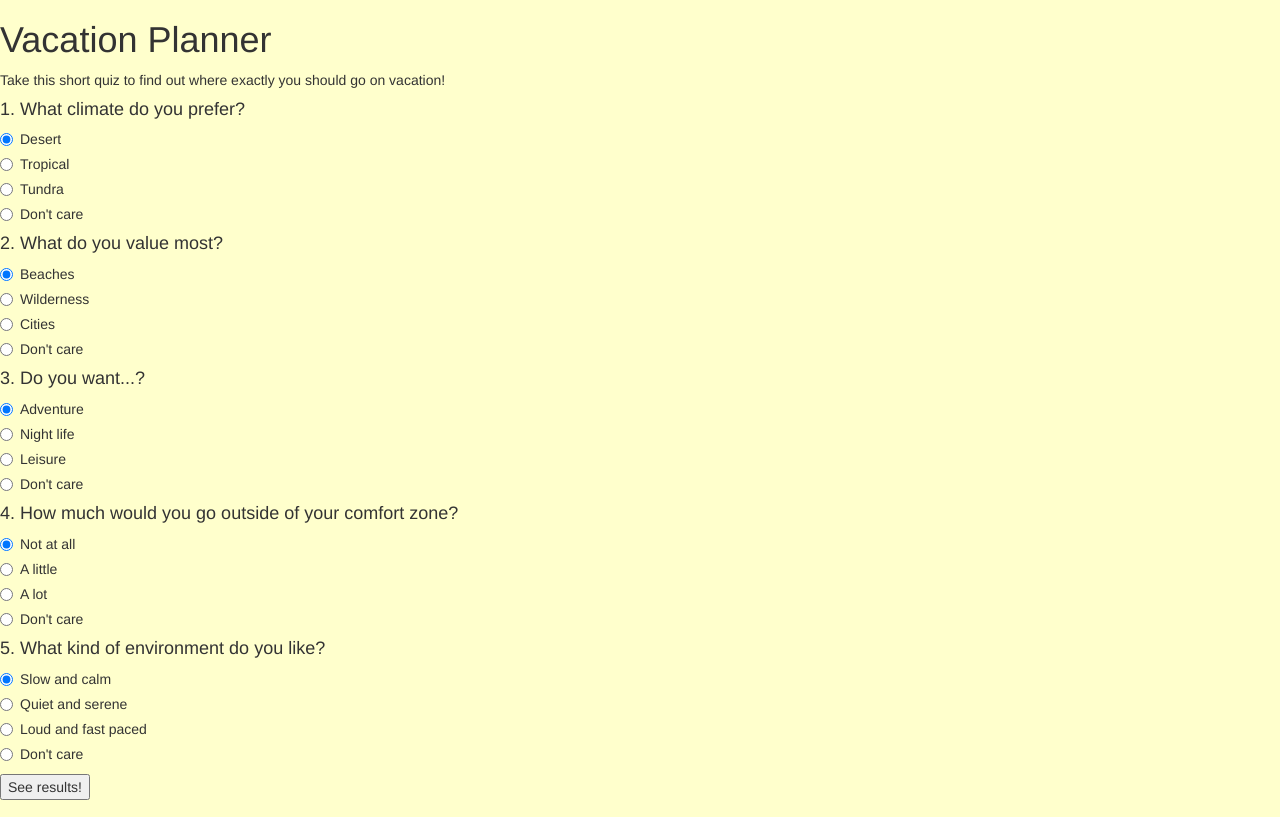
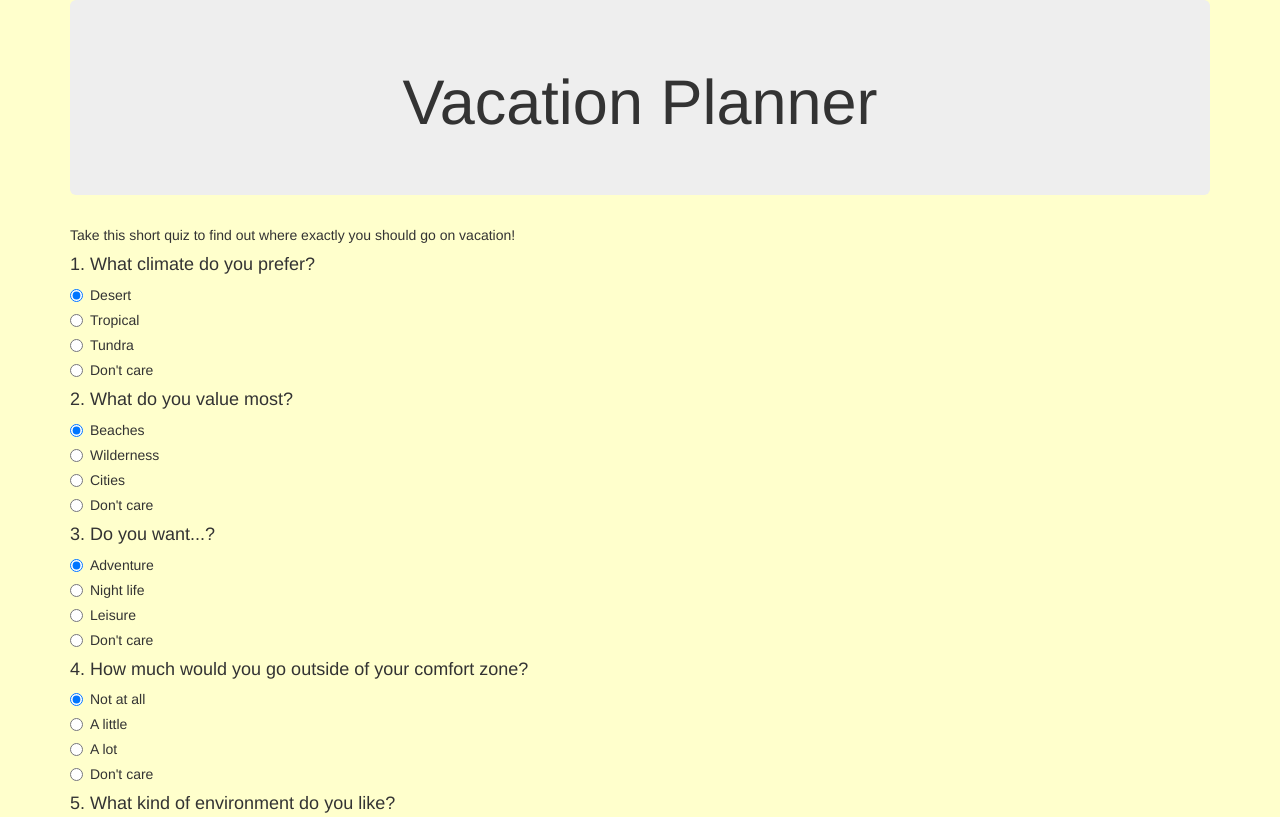
Before and after one commit to trashmoldwilliams/Intro-VacationSite, a plain HTML site: page index.html in a window 1280 px wide. Shown: the top 817 px of the page. Drawn offline with Linux system fonts and the light colour scheme.

Commit message:
Add basic bootstrap styling.

```diff
--- a/css/styles.css
+++ b/css/styles.css
@@ -29,3 +29,7 @@ img {
 body {
   background-color: #ffffcc;
 }
+
+.container h1{
+  text-align: center;
+}
--- a/index.html
+++ b/index.html
@@ -8,9 +8,11 @@
     <title>Vacation Planner</title>
   </head>
   <body>
-
+    <div class="container">
       <!--Header & Intro-->
+      <div class="jumbotron">
       <h1>Vacation Planner</h1>
+      </div>
 
       <!--Questions-->
       <div id="quiz-block">
@@ -145,5 +147,6 @@
         <h4>There seems to have been an error with the quiz! Please try again, and if possible <a href="mailto:bugfix@example.com?Subject=Error" target="_top">tell us what happened.</a> We apologize for the inconvenience.</h4>
       </div>
       <button id="reset" class="btn btn-primary">Take again!</button>
+    </div>
   </body>
 </html>
```
Also changed, not shown: img/pink_rice.png (added). Lines whose indentation alone changed are shown as unchanged.
